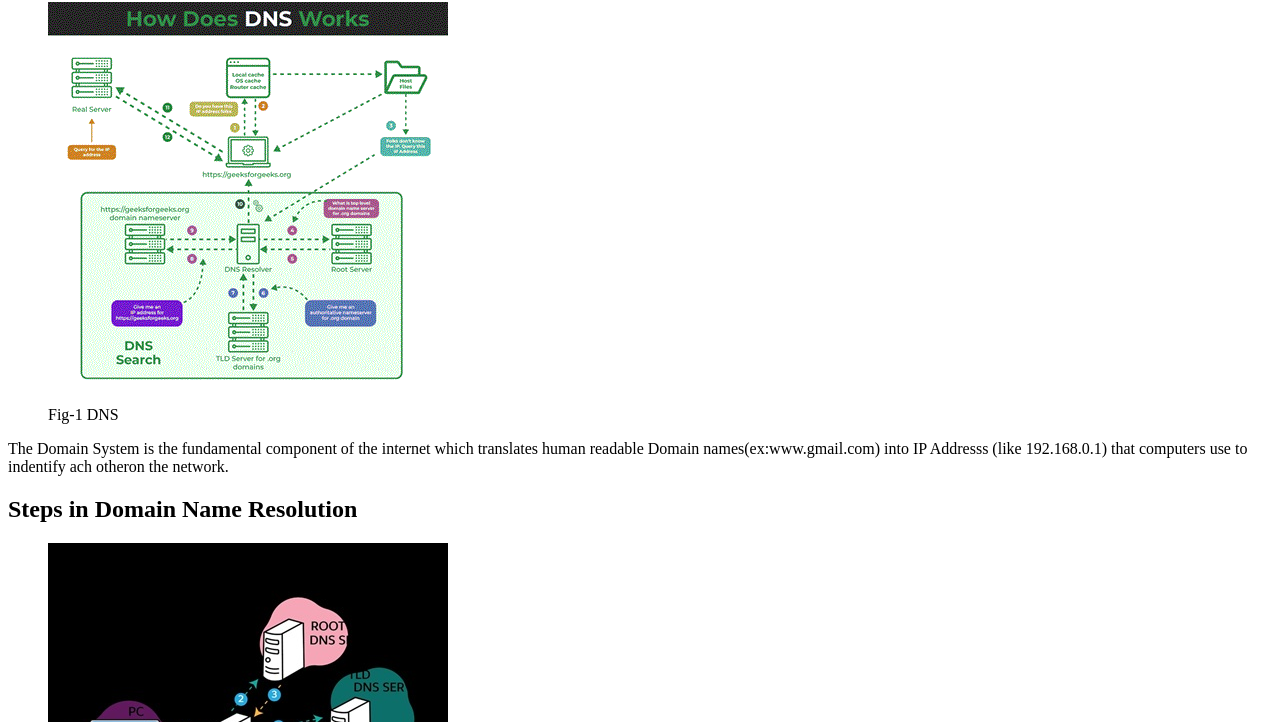
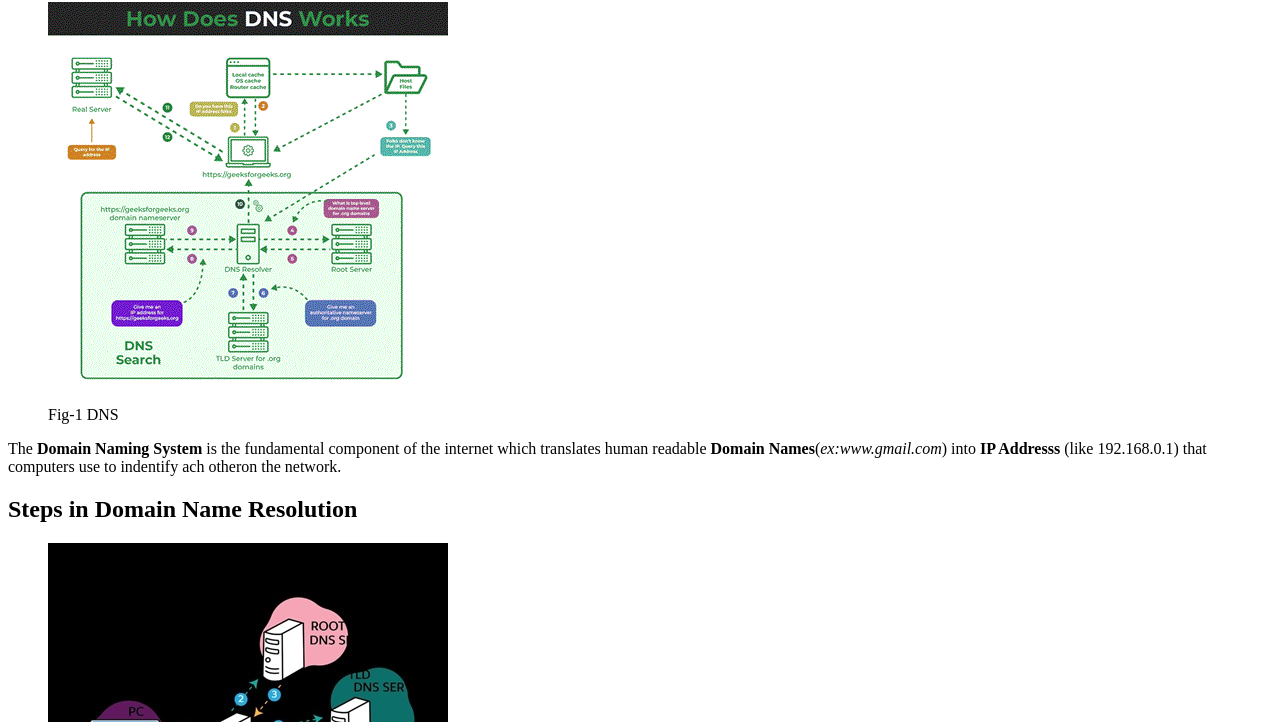
Before and after one commit to praveen-kumar-dei/praveens-page, a plain HTML site: page index.html in a window 1280 px wide. Shown: the part 78-800 px from the top of the page. Drawn offline with Linux system fonts and the light colour scheme.

Commit message:
Enhance description of Domain Naming System
Updated terminology and formatting for clarity.

```diff
--- a/index.html
+++ b/index.html
@@ -13,8 +13,8 @@
             <figcaption>Fig-1 DNS </figcaption>
         </figure>
         <p>
-            The Domain System is the fundamental component of the internet
-            which translates human readable Domain names(ex:www.gmail.com) into IP Addresss (like 192.168.0.1)
+            The <strong>Domain Naming System</strong> is the fundamental component of the internet
+            which translates human readable <strong>Domain Names</strong>(<i>ex:www.gmail.com</i>) into <strong>IP Addresss</strong> (like 192.168.0.1)
             that computers use to indentify ach otheron the network.
         </p>
         <h2>Steps in Domain Name Resolution</h2>
```
